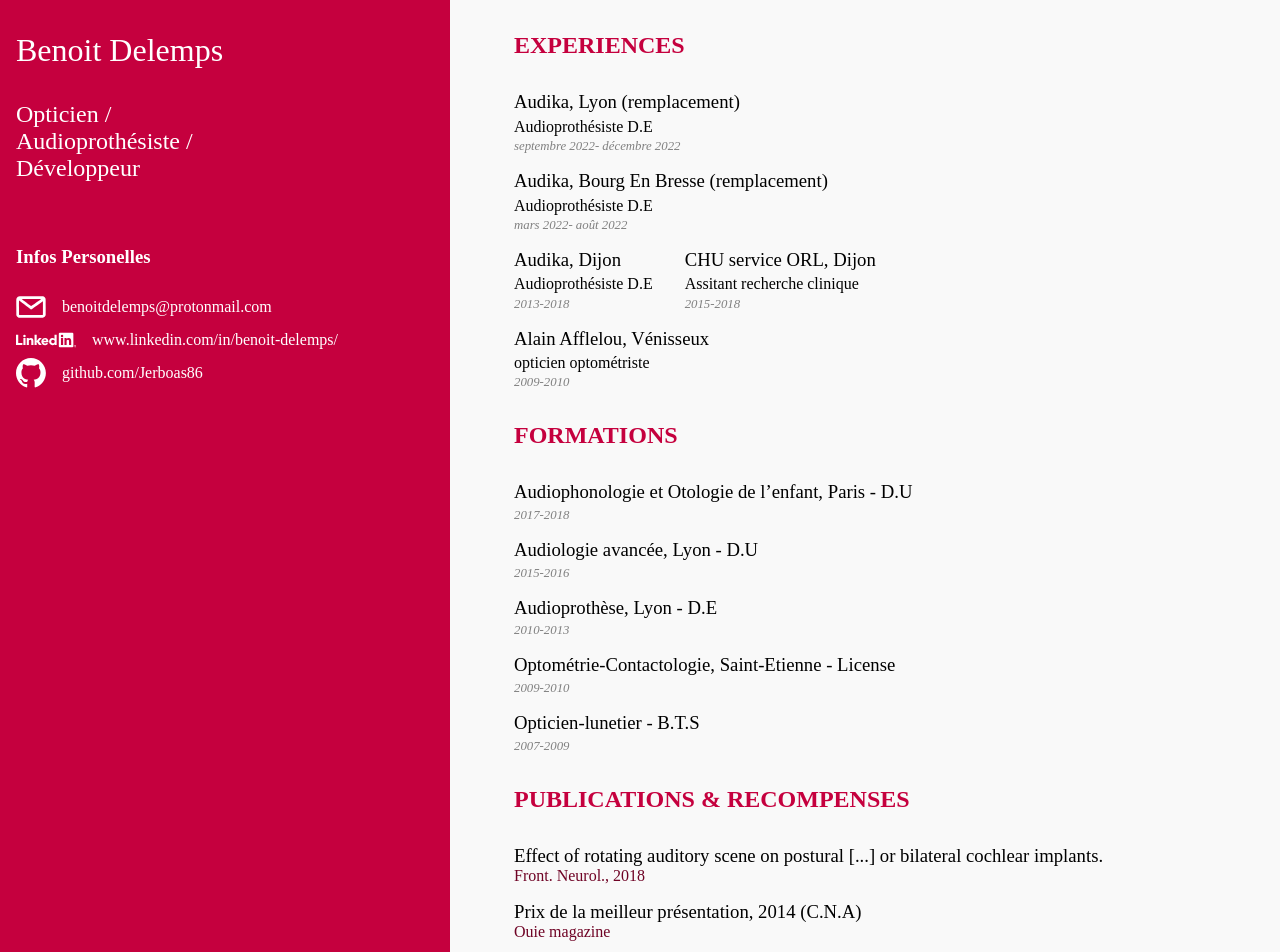
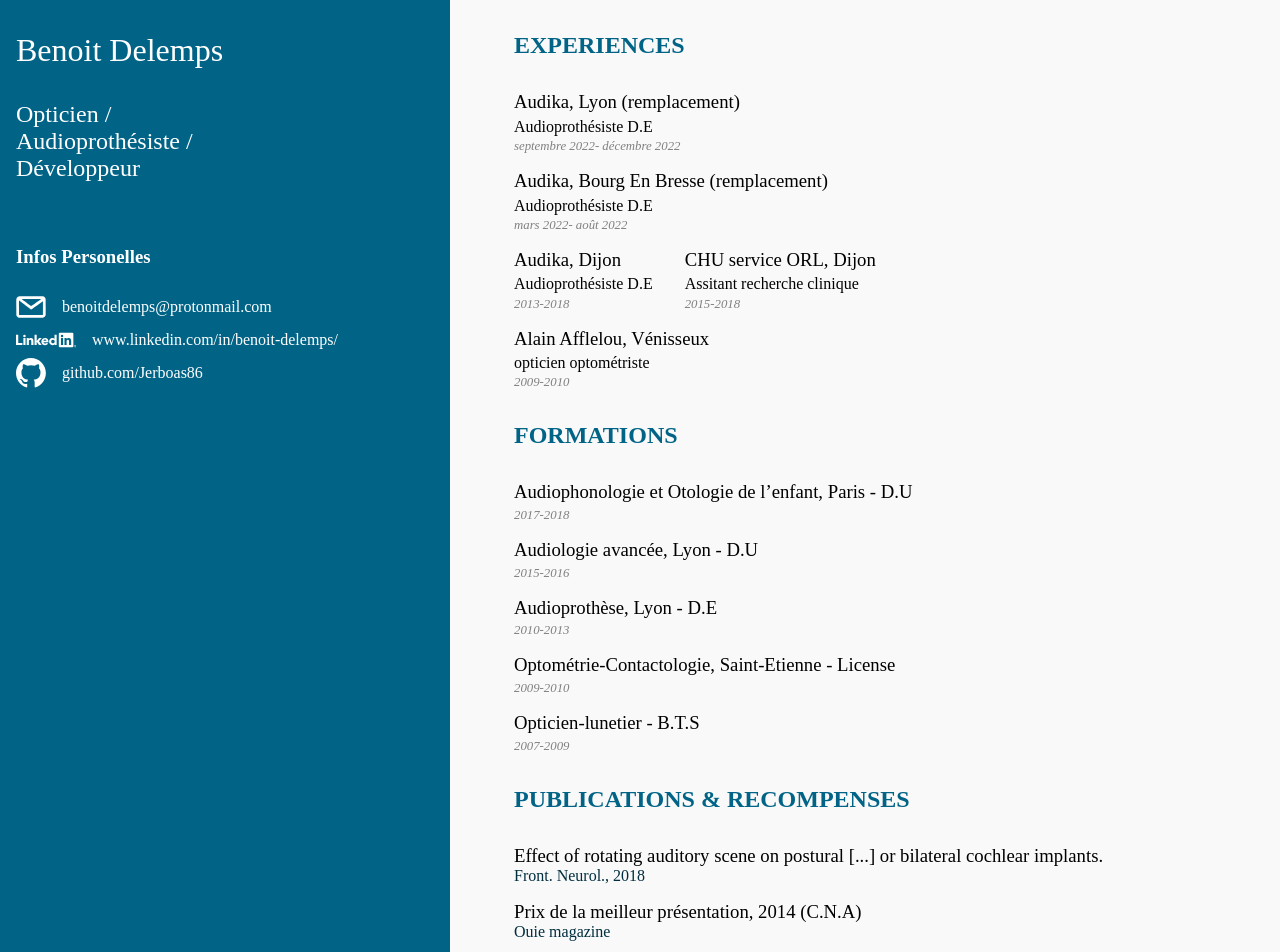
Before and after one commit to Jerboas86/perso, a SvelteKit app: page / in a window 1280 px wide. Shown: the top 952 px of the page. Built offline with nearby package versions, Linux system fonts and the light colour scheme.

Commit message:
use css var and audilab color

```diff
--- a/src/routes/+page.svelte
+++ b/src/routes/+page.svelte
@@ -159,11 +159,18 @@
 </div>
 
 <style>
+	:root {
+		--accent-100: #016487;
+		--accent-200: #012e3e;
+		--bg: #f9f9f9;
+		--light-text: white;
+	}
+
 	.body {
 		display: flex;
 		gap: 3rem;
 		height: 100%;
-		background-color: #f9f9f9;
+		background-color: var(--bg);
 	}
 
 	header,
@@ -194,7 +201,7 @@
 	.skills > h2,
 	.langs > h2 {
 		font-weight: 800;
-		color: #c5003e;
+		color: var(--accent-100);
 		margin-bottom: 1rem;
 	}
 
@@ -208,8 +215,8 @@
 		display: flex;
 		flex-direction: column;
 		gap: 2rem;
-		background-color: #c5003e;
-		color: white;
+		background-color: var(--accent-100);
+		color: var(--light-text);
 	}
 
 	.personalInfos {
@@ -228,7 +235,7 @@
 	}
 
 	.infos > a {
-		color: white;
+		color: var(--light-text);
 		display: flex;
 		align-items: center;
 		gap: 1rem;
@@ -267,7 +274,7 @@
 
 	.asso > a,
 	.pub > a {
-		color: #6f0325;
+		color: var(--accent-200);
 	}
 
 	@media screen and (max-width: 1000px) {
```
